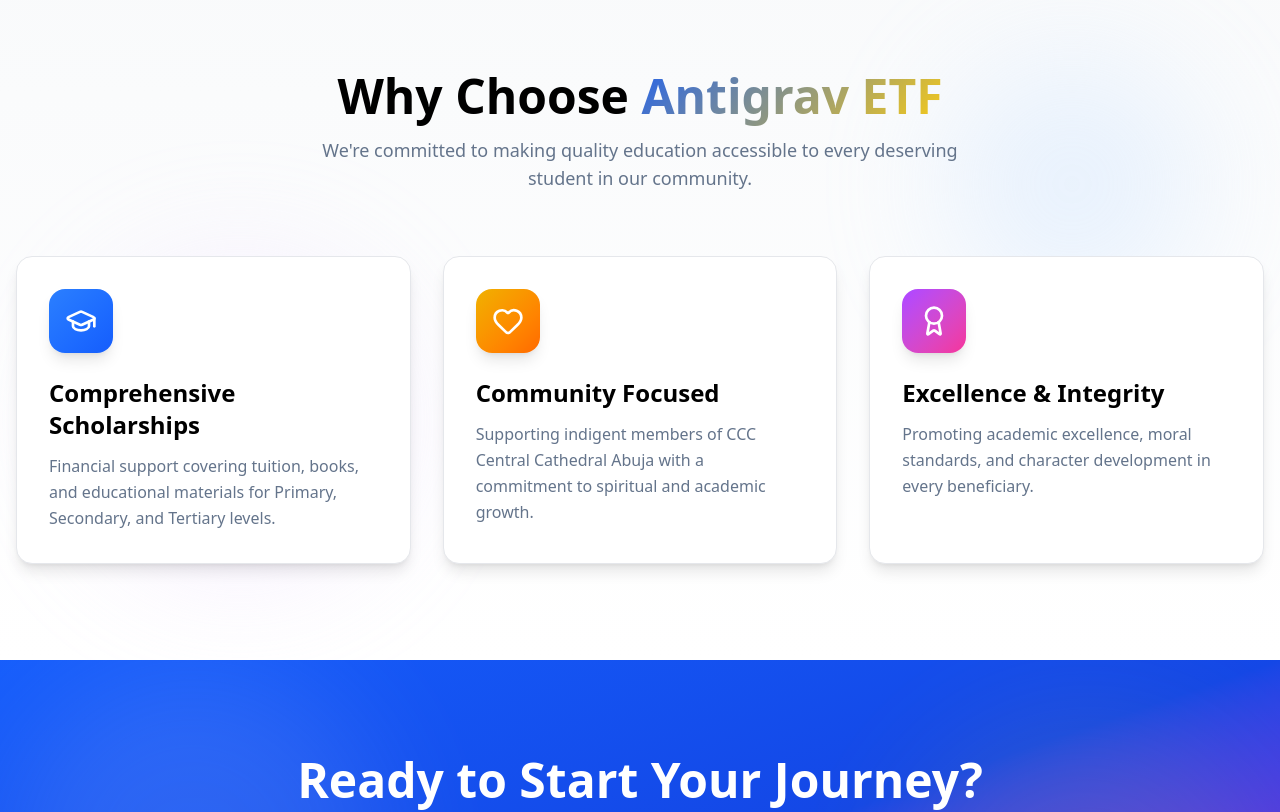
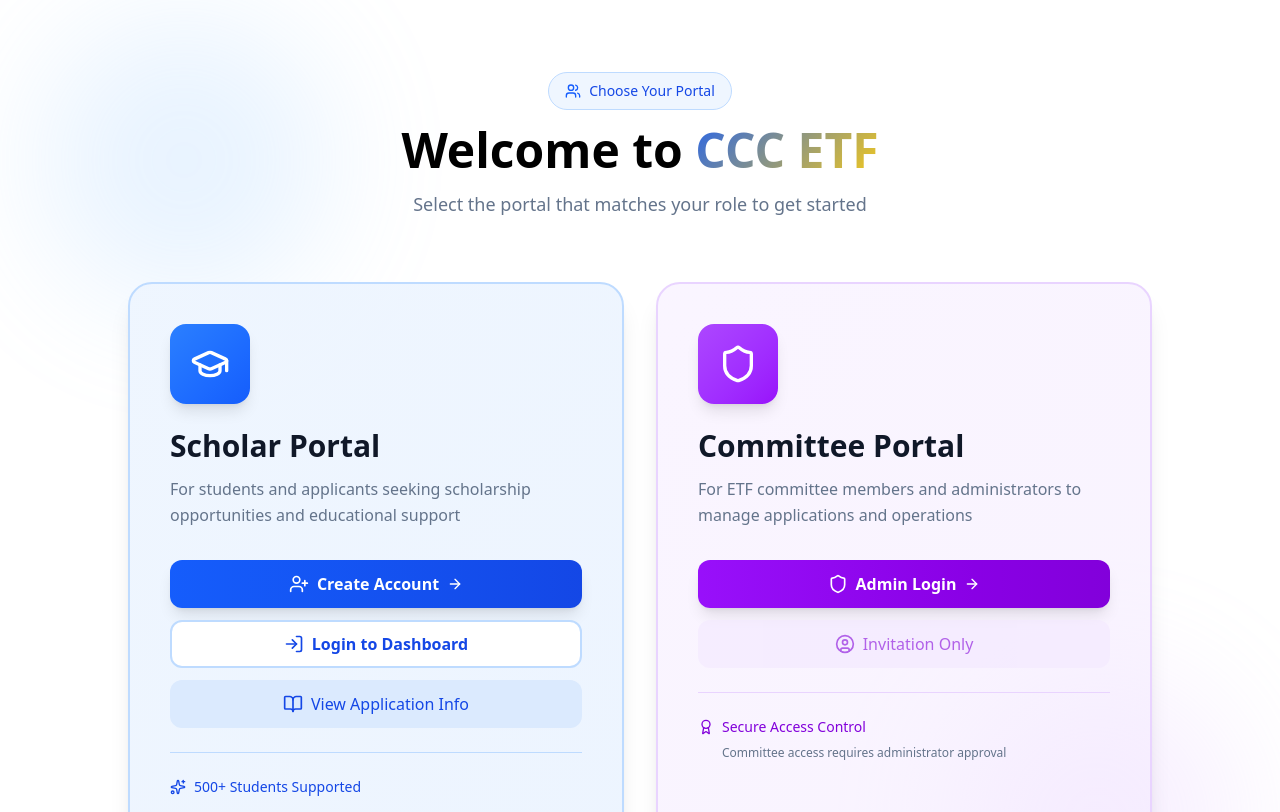
Before and after one commit to AKIN4U/Antigrav-ETF, a Next.js app: page / in a window 1280 px wide. Shown: the part 800-1612 px from the top of the page. Built offline with nearby package versions, Linux system fonts and the light colour scheme.

Commit message:
Security update and UX improvements: Update Next.js to 16.0.7, migrate to proxy convention, add dual portal selection

```diff
--- a/package.json
+++ b/package.json
@@ -17,7 +17,7 @@
     "@supabase/supabase-js": "^2.84.0",
     "clsx": "^2.1.1",
     "lucide-react": "^0.554.0",
-    "next": "16.0.3",
+    "next": "16.0.7",
     "react": "19.2.0",
     "react-dom": "19.2.0",
     "resend": "^6.5.2",
@@ -30,7 +30,7 @@
     "@types/react": "^19",
     "@types/react-dom": "^19",
     "eslint": "^9",
-    "eslint-config-next": "16.0.3",
+    "eslint-config-next": "16.0.7",
     "prisma": "^5.22.0",
     "tailwindcss": "^4",
     "typescript": "^5"
--- a/src/app/page.tsx
+++ b/src/app/page.tsx
@@ -1,6 +1,6 @@
 import Image from "next/image";
 import Link from "next/link";
-import { ArrowRight, BookOpen, GraduationCap, Users, Sparkles, Award, Heart } from "lucide-react";
+import { ArrowRight, BookOpen, GraduationCap, Users, Sparkles, Award, Heart, UserCircle, Shield, LogIn, UserPlus } from "lucide-react";
 
 export default function Home() {
   return (
@@ -71,6 +71,144 @@
               <div className="text-4xl font-bold text-yellow-300">95%</div>
               <div className="text-sm text-gray-300 mt-1">Success Rate</div>
             </div>
+          </div>
+        </div>
+      </section>
+
+      {/* Portal Selection Section */}
+      <section className="py-24 bg-white relative overflow-hidden">
+        {/* Background decoration */}
+        <div className="absolute inset-0 opacity-20">
+          <div className="absolute top-10 left-10 w-72 h-72 bg-blue-300 rounded-full blur-3xl" />
+          <div className="absolute bottom-10 right-10 w-72 h-72 bg-purple-300 rounded-full blur-3xl" />
+        </div>
+
+        <div className="container px-4 mx-auto relative z-10">
+          <div className="text-center mb-16 animate-fade-in">
+            <div className="inline-flex items-center gap-2 px-4 py-2 rounded-full bg-blue-50 border border-blue-200 text-sm font-medium mb-4">
+              <Users className="h-4 w-4 text-blue-600" />
+              <span className="text-blue-700">Choose Your Portal</span>
+            </div>
+            <h2 className="text-4xl md:text-5xl font-bold mb-4">
+              Welcome to <span className="text-gradient">CCC ETF</span>
+            </h2>
+            <p className="text-lg text-muted-foreground max-w-2xl mx-auto">
+              Select the portal that matches your role to get started
+            </p>
+          </div>
+
+          <div className="grid grid-cols-1 md:grid-cols-2 gap-8 max-w-5xl mx-auto">
+            {/* Scholar Portal Card */}
+            <div className="group relative p-10 rounded-3xl bg-gradient-to-br from-blue-50 to-blue-100/50 border-2 border-blue-200 shadow-xl hover:shadow-2xl transition-all duration-300 hover:-translate-y-2 animate-scale-in">
+              <div className="absolute inset-0 bg-gradient-to-br from-blue-500/10 to-purple-500/10 rounded-3xl opacity-0 group-hover:opacity-100 transition-opacity" />
+
+              <div className="relative">
+                {/* Icon */}
+                <div className="w-20 h-20 mb-6 rounded-2xl bg-gradient-to-br from-blue-500 to-blue-600 flex items-center justify-center shadow-lg">
+                  <GraduationCap className="h-10 w-10 text-white" />
+                </div>
+
+                {/* Title */}
+                <h3 className="text-3xl font-bold mb-3 text-gray-900">Scholar Portal</h3>
+                <p className="text-muted-foreground leading-relaxed mb-8">
+                  For students and applicants seeking scholarship opportunities and educational support
+                </p>
+
+                {/* Action Buttons */}
+                <div className="space-y-3">
+                  <Link
+                    href="/register"
+                    className="group/btn flex items-center justify-center gap-2 w-full h-12 rounded-xl bg-gradient-to-r from-blue-600 to-blue-700 text-white font-semibold shadow-lg hover:shadow-xl transition-all hover:scale-105"
+                  >
+                    <UserPlus className="h-5 w-5" />
+                    Create Account
+                    <ArrowRight className="h-4 w-4 transition-transform group-hover/btn:translate-x-1" />
+                  </Link>
+
+                  <Link
+                    href="/login"
+                    className="flex items-center justify-center gap-2 w-full h-12 rounded-xl bg-white border-2 border-blue-200 text-blue-700 font-semibold hover:bg-blue-50 transition-all"
+                  >
+                    <LogIn className="h-5 w-5" />
+                    Login to Dashboard
+                  </Link>
+
+                  <Link
+                    href="/apply"
+                    className="flex items-center justify-center gap-2 w-full h-12 rounded-xl bg-blue-100 text-blue-700 font-medium hover:bg-blue-200 transition-all"
+                  >
+                    <BookOpen className="h-5 w-5" />
+                    View Application Info
+                  </Link>
+                </div>
+
+                {/* Badge */}
+                <div className="mt-6 pt-6 border-t border-blue-200">
+                  <div className="flex items-center gap-2 text-sm text-blue-700">
+                    <Sparkles className="h-4 w-4" />
+                    <span className="font-medium">500+ Students Supported</span>
+                  </div>
+                </div>
+              </div>
+            </div>
+
+            {/* Committee Portal Card */}
+            <div className="group relative p-10 rounded-3xl bg-gradient-to-br from-purple-50 to-purple-100/50 border-2 border-purple-200 shadow-xl hover:shadow-2xl transition-all duration-300 hover:-translate-y-2 animate-scale-in delay-100">
+              <div className="absolute inset-0 bg-gradient-to-br from-purple-500/10 to-pink-500/10 rounded-3xl opacity-0 group-hover:opacity-100 transition-opacity" />
+
+              <div className="relative">
+                {/* Icon */}
+                <div className="w-20 h-20 mb-6 rounded-2xl bg-gradient-to-br from-purple-500 to-purple-600 flex items-center justify-center shadow-lg">
+                  <Shield className="h-10 w-10 text-white" />
+                </div>
+
+                {/* Title */}
+                <h3 className="text-3xl font-bold mb-3 text-gray-900">Committee Portal</h3>
+                <p className="text-muted-foreground leading-relaxed mb-8">
+                  For ETF committee members and administrators to manage applications and operations
+                </p>
+
+                {/* Action Buttons */}
+                <div className="space-y-3">
+                  <Link
+                    href="/admin/login"
+                    className="group/btn flex items-center justify-center gap-2 w-full h-12 rounded-xl bg-gradient-to-r from-purple-600 to-purple-700 text-white font-semibold shadow-lg hover:shadow-xl transition-all hover:scale-105"
+                  >
+                    <Shield className="h-5 w-5" />
+                    Admin Login
+                    <ArrowRight className="h-4 w-4 transition-transform group-hover/btn:translate-x-1" />
+                  </Link>
+
+                  <div className="flex items-center justify-center gap-2 w-full h-12 rounded-xl bg-purple-100 text-purple-700 font-medium cursor-not-allowed opacity-60">
+                    <UserCircle className="h-5 w-5" />
+                    Invitation Only
+                  </div>
+                </div>
+
+                {/* Info Box */}
+                <div className="mt-6 pt-6 border-t border-purple-200">
+                  <div className="space-y-2 text-sm text-purple-700">
+                    <div className="flex items-center gap-2">
+                      <Award className="h-4 w-4" />
+                      <span className="font-medium">Secure Access Control</span>
+                    </div>
+                    <p className="text-xs text-muted-foreground pl-6">
+                      Committee access requires administrator approval
+                    </p>
+                  </div>
+                </div>
+              </div>
+            </div>
+          </div>
+
+          {/* Help Text */}
+          <div className="text-center mt-12 animate-fade-in delay-300">
+            <p className="text-sm text-muted-foreground">
+              Need help? Contact us at{" "}
+              <a href="mailto:etf@cccabuja.org" className="text-blue-600 hover:text-blue-700 font-medium underline">
+                etf@cccabuja.org
+              </a>
+            </p>
           </div>
         </div>
       </section>
--- a/src/components/layout/Header.tsx
+++ b/src/components/layout/Header.tsx
@@ -22,11 +22,8 @@
                     </Link>
                 </nav>
                 <div className="flex items-center gap-4">
-                    <Link href="/login" className="text-sm font-medium text-muted-foreground hover:text-primary transition-colors">
-                        Login
-                    </Link>
                     <Link href="/apply" className="inline-flex h-9 items-center justify-center rounded-md bg-primary px-4 py-2 text-sm font-medium text-primary-foreground shadow transition-colors hover:bg-primary/90 focus-visible:outline-none focus-visible:ring-1 focus-visible:ring-ring disabled:pointer-events-none disabled:opacity-50">
-                        Apply Now
+                        Get Started
                     </Link>
                 </div>
             </div>
--- a/src/middleware.ts
+++ b/src/proxy.ts
@@ -2,7 +2,7 @@
 import { NextResponse } from "next/server";
 import type { NextRequest } from "next/server";
 
-export async function middleware(req: NextRequest) {
+export async function proxy(req: NextRequest) {
     const res = NextResponse.next();
     const supabase = createMiddlewareClient({ req, res });
 
```
Also changed, not shown: 2 other files (tests, documents, lock files or other folders).
